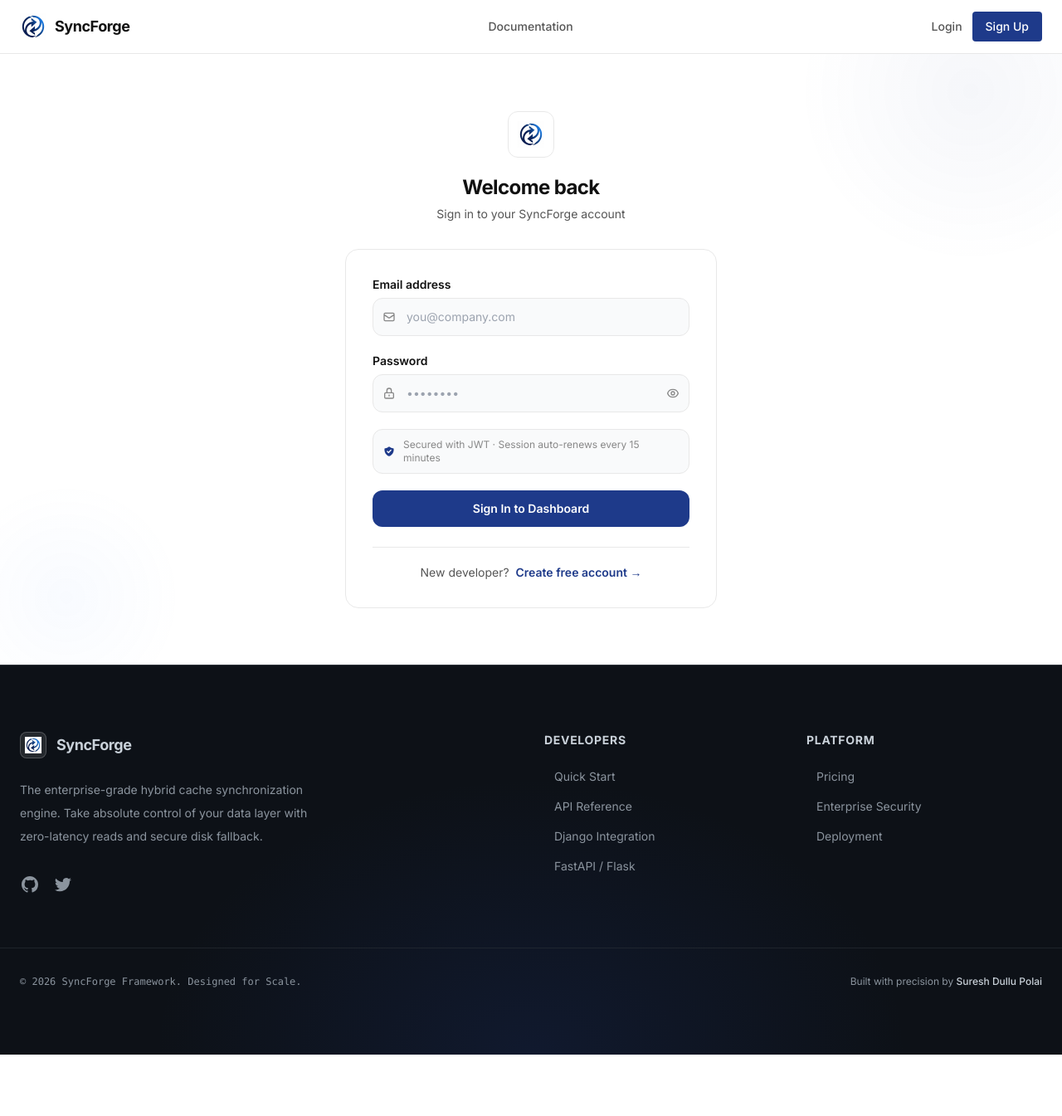
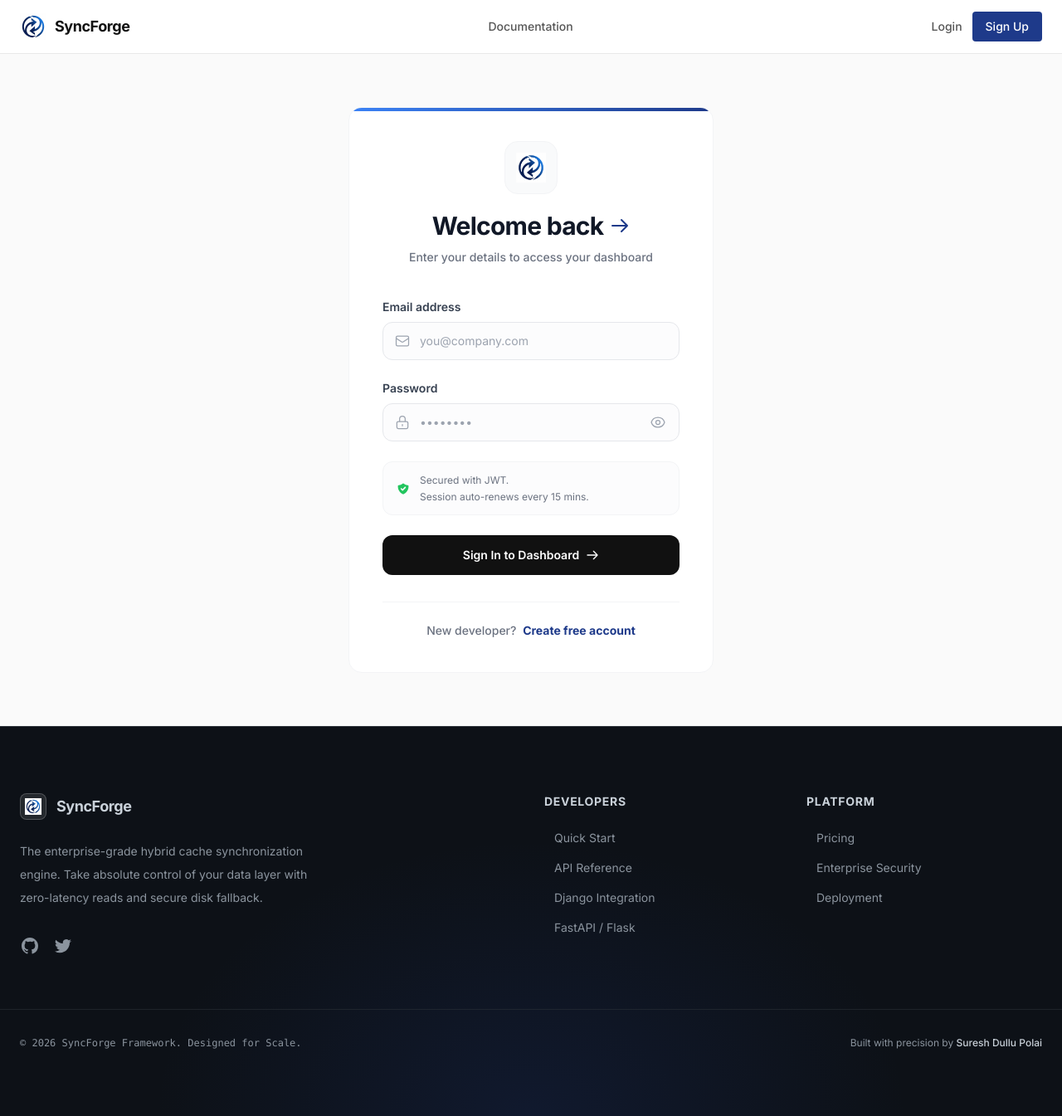
Before and after one commit to sureshdulupolai/syncforge, a Django app: page /dashboard/login/ in a window 1280 px wide. Shown: the whole page at 83% size. Before the commit the page ends 1271 px from the top, so only its background shows below. Run offline with Django 5.2, Linux system fonts and the light colour scheme; parts of the project's set-up code (start-up, migrations or seed data) failed here and were passed over; some libraries are stand-ins or nearby versions.

Commit message:
adding update on UI of login and register and added page not found and loader + update setting file

```diff
--- a/config/urls.py
+++ b/config/urls.py
@@ -19,6 +19,8 @@ from django.urls import path, include
 from django.views.generic.base import RedirectView
 from django.templatetags.static import static
 
+handler404 = 'core.views.custom_404'
+
 urlpatterns = [
     path('sf-internal-admin-7x9q/', admin.site.urls),
     path('', include('core.urls')),
@@ -27,3 +29,14 @@ urlpatterns = [
     # Fix favicon 404 error
     path('favicon.ico', RedirectView.as_view(url=static('logo_icon.png'), permanent=True)),
 ]
+
+from django.conf import settings
+from django.urls import re_path
+from django.views.static import serve
+
+if not settings.DEBUG:
+    urlpatterns += [
+        re_path(r'^static/(?P<path>.*)$', serve, {
+            'document_root': settings.STATICFILES_DIRS[0],
+        }),
+    ]
--- a/templates/dashboard/login.html
+++ b/templates/dashboard/login.html
@@ -5,126 +5,132 @@
 {% block meta_description %}Access your SyncForge account to configure synchronization engines, view table metrics, and copy API keys.{% endblock %}
 
 {% block content %}
-<section class="min-h-[calc(100vh-64px)] flex items-center justify-center py-12 px-4 bg-white">
+<section class="min-h-[calc(100vh-64px)] flex items-center justify-center py-16 px-4 bg-[#FAFAFA]">
 
-    <!-- Subtle decorative blobs -->
-    <div class="pointer-events-none fixed inset-0 overflow-hidden" aria-hidden="true">
-        <div style="position:absolute;top:-100px;right:-100px;width:420px;height:420px;border-radius:50%;background:radial-gradient(circle,rgba(30,58,138,0.045) 0%,transparent 70%);"></div>
-        <div style="position:absolute;bottom:-60px;left:-60px;width:280px;height:280px;border-radius:50%;background:radial-gradient(circle,rgba(59,130,246,0.035) 0%,transparent 70%);"></div>
-    </div>
-
-    <div class="w-full max-w-md relative">
-
-        <!-- Logo + Heading -->
-        <div class="text-center mb-8">
-            <div class="flex justify-center mb-5">
-                <div class="w-14 h-14 rounded-xl flex items-center justify-center border border-brand-border bg-white">
-                    <img src="{% static 'logo_icon.png' %}" alt="SyncForge" class="w-8 h-8">
-                </div>
-            </div>
-            <h1 class="text-2xl font-bold tracking-tight text-brand-primary">Welcome back</h1>
-            <p class="text-brand-secondary text-sm mt-1.5">Sign in to your SyncForge account</p>
-        </div>
+    <div class="w-full max-w-[440px] relative">
 
         <!-- Card -->
-        <div class="bg-white rounded-2xl p-8 border border-brand-border" style="box-shadow:0 1px 3px rgba(0,0,0,0.05),0 8px 32px rgba(0,0,0,0.04);">
+        <div class="bg-white rounded-2xl p-8 sm:p-10 border border-gray-100 shadow-[0_8px_30px_rgb(0,0,0,0.04)] relative overflow-hidden">
+            <!-- Subtle top accent line -->
+            <div class="absolute top-0 left-0 w-full h-1 bg-gradient-to-r from-blue-500 to-brand-accent"></div>
+
+            <!-- Logo + Heading (Inside Card) -->
+            <div class="text-center mb-10">
+                <div class="inline-flex items-center justify-center w-16 h-16 rounded-2xl bg-gray-50 border border-gray-100 shadow-sm mb-5 relative group">
+                    <div class="absolute inset-0 bg-blue-500/10 rounded-2xl opacity-0 group-hover:opacity-100 transition-opacity"></div>
+                    <img src="{% static 'logo_icon.png' %}" alt="SyncForge" class="w-9 h-9 relative z-10">
+                </div>
+                <h1 class="text-2xl sm:text-3xl font-extrabold tracking-tight text-gray-900 flex items-center justify-center gap-2">
+                    Welcome back
+                    <svg class="w-6 h-6 text-brand-accent" fill="none" stroke="currentColor" viewBox="0 0 24 24"><path stroke-linecap="round" stroke-linejoin="round" stroke-width="2" d="M14 5l7 7m0 0l-7 7m7-7H3"/></svg>
+                </h1>
+                <p class="text-gray-500 text-sm mt-2.5 font-medium">Enter your details to access your dashboard</p>
+            </div>
 
             {% if errors.general %}
-            <div class="mb-6 flex items-start gap-3 bg-red-50 border border-red-200 text-red-700 text-sm px-4 py-3 rounded-xl">
-                <svg class="w-4 h-4 flex-shrink-0 mt-0.5" fill="currentColor" viewBox="0 0 20 20">
+            <div class="mb-6 flex items-start gap-3 bg-red-50/50 border border-red-100 text-red-600 text-sm px-4 py-3.5 rounded-xl">
+                <svg class="w-4 h-4 flex-shrink-0 mt-0.5 text-red-500" fill="currentColor" viewBox="0 0 20 20">
                     <path fill-rule="evenodd" d="M10 18a8 8 0 100-16 8 8 0 000 16zM8.707 7.293a1 1 0 00-1.414 1.414L8.586 10l-1.293 1.293a1 1 0 101.414 1.414L10 11.414l1.293 1.293a1 1 0 001.414-1.414L11.414 10l1.293-1.293a1 1 0 00-1.414-1.414L10 8.586 8.707 7.293z" clip-rule="evenodd"/>
                 </svg>
-                <span>{{ errors.general }}</span>
+                <span class="font-medium">{{ errors.general }}</span>
             </div>
             {% endif %}
 
             <form method="post" action="{% url 'login' %}" id="loginForm" novalidate>
                 {% csrf_token %}
-                <div class="space-y-5">
+                <div class="space-y-6">
 
                     <!-- Email -->
                     <div>
-                        <label class="block text-sm font-semibold text-brand-primary mb-1.5" for="id_email">Email address</label>
-                        <div class="relative" id="email-wrap">
-                            <span class="absolute left-3 top-1/2 -translate-y-1/2 text-brand-muted pointer-events-none">
-                                <svg class="w-4 h-4" fill="none" stroke="currentColor" viewBox="0 0 24 24">
-                                    <path stroke-linecap="round" stroke-linejoin="round" stroke-width="2" d="M3 8l7.89 5.26a2 2 0 002.22 0L21 8M5 19h14a2 2 0 002-2V7a2 2 0 00-2-2H5a2 2 0 00-2 2v10a2 2 0 002 2z"/>
+                        <label class="block text-sm font-semibold text-gray-700 mb-2" for="id_email">Email address</label>
+                        <div class="relative group" id="email-wrap">
+                            <span class="absolute left-3.5 top-1/2 -translate-y-1/2 text-gray-400 group-focus-within:text-brand-accent transition-colors">
+                                <svg class="w-5 h-5" fill="none" stroke="currentColor" viewBox="0 0 24 24">
+                                    <path stroke-linecap="round" stroke-linejoin="round" stroke-width="1.5" d="M3 8l7.89 5.26a2 2 0 002.22 0L21 8M5 19h14a2 2 0 002-2V7a2 2 0 00-2-2H5a2 2 0 00-2 2v10a2 2 0 002 2z"/>
                                 </svg>
                             </span>
                             <input id="id_email" type="email" name="email"
                                    value="{{ form_data.email|default:'' }}"
                                    placeholder="you@company.com"
                                    maxlength="254"
-                                   class="w-full pl-10 pr-4 py-3 rounded-xl text-sm text-brand-primary bg-gray-50 outline-none transition-all focus:bg-white"
-                                   style="border: 1.5px solid {% if errors.email %}#f87171{% else %}#e8e8e8{% endif %};"
+                                   class="w-full pl-11 pr-4 py-3 rounded-xl text-sm text-gray-900 bg-gray-50/50 border outline-none transition-all focus:bg-white focus:ring-4 focus:ring-brand-accent/10"
+                                   style="border-color: {% if errors.email %}#fca5a5{% else %}#e5e7eb{% endif %};"
                                    autocomplete="email"
-                                   onfocus="this.style.borderColor='#1E3A8A';this.style.background='#fff'"
-                                   onblur="this.style.background='#f9fafb'"
+                                   onfocus="this.style.borderColor='#3b82f6'"
+                                   onblur="this.style.borderColor='{% if errors.email %}#fca5a5{% else %}#e5e7eb{% endif %}'"
                                    oninput="clearErr('email-wrap','email-err')"
                                    required>
                         </div>
                         {% if errors.email %}
-                        <p id="email-err" class="mt-1.5 text-xs text-red-500 flex items-center gap-1">
-                            <svg class="w-3 h-3 flex-shrink-0" fill="currentColor" viewBox="0 0 20 20"><path fill-rule="evenodd" d="M18 10a8 8 0 11-16 0 8 8 0 0116 0zm-7 4a1 1 0 11-2 0 1 1 0 012 0zm-1-9a1 1 0 00-1 1v4a1 1 0 102 0V6a1 1 0 00-1-1z" clip-rule="evenodd"/></svg>
+                        <p id="email-err" class="mt-2 text-xs text-red-500 font-medium flex items-center gap-1.5">
+                            <svg class="w-3.5 h-3.5" fill="currentColor" viewBox="0 0 20 20"><path fill-rule="evenodd" d="M18 10a8 8 0 11-16 0 8 8 0 0116 0zm-7 4a1 1 0 11-2 0 1 1 0 012 0zm-1-9a1 1 0 00-1 1v4a1 1 0 102 0V6a1 1 0 00-1-1z" clip-rule="evenodd"/></svg>
                             {{ errors.email }}
                         </p>
                         {% else %}
-                        <p id="email-err" class="mt-1.5 text-xs text-red-500 flex items-center gap-1 hidden"></p>
+                        <p id="email-err" class="mt-2 text-xs text-red-500 font-medium flex items-center gap-1.5 hidden"></p>
                         {% endif %}
                     </div>
 
                     <!-- Password -->
                     <div>
-                        <label class="block text-sm font-semibold text-brand-primary mb-1.5" for="id_password">Password</label>
-                        <div class="relative" id="pw-wrap">
-                            <span class="absolute left-3 top-1/2 -translate-y-1/2 text-brand-muted pointer-events-none">
-                                <svg class="w-4 h-4" fill="none" stroke="currentColor" viewBox="0 0 24 24">
-                                    <path stroke-linecap="round" stroke-linejoin="round" stroke-width="2" d="M12 15v2m-6 4h12a2 2 0 002-2v-6a2 2 0 00-2-2H6a2 2 0 00-2 2v6a2 2 0 002 2zm10-10V7a4 4 0 00-8 0v4h8z"/>
+                        <div class="flex items-center justify-between mb-2">
+                            <label class="block text-sm font-semibold text-gray-700" for="id_password">Password</label>
+                        </div>
+                        <div class="relative group" id="pw-wrap">
+                            <span class="absolute left-3.5 top-1/2 -translate-y-1/2 text-gray-400 group-focus-within:text-brand-accent transition-colors">
+                                <svg class="w-5 h-5" fill="none" stroke="currentColor" viewBox="0 0 24 24">
+                                    <path stroke-linecap="round" stroke-linejoin="round" stroke-width="1.5" d="M12 15v2m-6 4h12a2 2 0 002-2v-6a2 2 0 00-2-2H6a2 2 0 00-2 2v6a2 2 0 002 2zm10-10V7a4 4 0 00-8 0v4h8z"/>
                                 </svg>
                             </span>
                             <input id="id_password" type="password" name="password"
                                    placeholder="••••••••"
                                    maxlength="128"
-                                   class="w-full pl-10 pr-12 py-3 rounded-xl text-sm text-brand-primary bg-gray-50 outline-none transition-all focus:bg-white"
-                                   style="border: 1.5px solid {% if errors.password %}#f87171{% else %}#e8e8e8{% endif %};"
+                                   class="w-full pl-11 pr-12 py-3 rounded-xl text-sm text-gray-900 bg-gray-50/50 border outline-none transition-all focus:bg-white focus:ring-4 focus:ring-brand-accent/10"
+                                   style="border-color: {% if errors.password %}#fca5a5{% else %}#e5e7eb{% endif %};"
                                    autocomplete="current-password"
-                                   onfocus="this.style.borderColor='#1E3A8A';this.style.background='#fff'"
-                                   onblur="this.style.background='#f9fafb'"
+                                   onfocus="this.style.borderColor='#3b82f6'"
+                                   onblur="this.style.borderColor='{% if errors.password %}#fca5a5{% else %}#e5e7eb{% endif %}'"
                                    oninput="clearErr('pw-wrap','pw-err')"
                                    required>
                             <button type="button" onclick="togglePw('id_password','eye-login')"
-                                    class="absolute right-3 top-1/2 -translate-y-1/2 text-brand-muted hover:text-brand-primary transition-subtle" tabindex="-1">
-                                <svg id="eye-login" class="w-4 h-4" fill="none" stroke="currentColor" viewBox="0 0 24 24">
-                                    <path stroke-linecap="round" stroke-linejoin="round" stroke-width="2" d="M15 12a3 3 0 11-6 0 3 3 0 016 0z"/>
-                                    <path stroke-linecap="round" stroke-linejoin="round" stroke-width="2" d="M2.458 12C3.732 7.943 7.523 5 12 5c4.478 0 8.268 2.943 9.542 7-1.274 4.057-5.064 7-9.542 7-4.477 0-8.268-2.943-9.542-7z"/>
+                                    class="absolute right-3 top-1/2 -translate-y-1/2 text-gray-400 hover:text-gray-600 transition-colors p-1" tabindex="-1">
+                                <svg id="eye-login" class="w-5 h-5" fill="none" stroke="currentColor" viewBox="0 0 24 24">
+                                    <path stroke-linecap="round" stroke-linejoin="round" stroke-width="1.5" d="M15 12a3 3 0 11-6 0 3 3 0 016 0z"/>
+                                    <path stroke-linecap="round" stroke-linejoin="round" stroke-width="1.5" d="M2.458 12C3.732 7.943 7.523 5 12 5c4.478 0 8.268 2.943 9.542 7-1.274 4.057-5.064 7-9.542 7-4.477 0-8.268-2.943-9.542-7z"/>
                                 </svg>
                             </button>
                         </div>
                         {% if errors.password %}
-                        <p id="pw-err" class="mt-1.5 text-xs text-red-500">{{ errors.password }}</p>
+                        <p id="pw-err" class="mt-2 text-xs text-red-500 font-medium flex items-center gap-1.5">
+                            <svg class="w-3.5 h-3.5" fill="currentColor" viewBox="0 0 20 20"><path fill-rule="evenodd" d="M18 10a8 8 0 11-16 0 8 8 0 0116 0zm-7 4a1 1 0 11-2 0 1 1 0 012 0zm-1-9a1 1 0 00-1 1v4a1 1 0 102 0V6a1 1 0 00-1-1z" clip-rule="evenodd"/></svg>
+                            {{ errors.password }}
+                        </p>
                         {% else %}
-                        <p id="pw-err" class="mt-1.5 text-xs text-red-500 hidden"></p>
+                        <p id="pw-err" class="mt-2 text-xs text-red-500 font-medium flex items-center gap-1.5 hidden"></p>
                         {% endif %}
                     </div>
 
                     <!-- Security info -->
-                    <div class="flex items-center gap-2.5 text-xs text-brand-muted bg-gray-50 px-3 py-2.5 rounded-xl border border-brand-border">
-                        <svg class="w-3.5 h-3.5 text-brand-accent flex-shrink-0" fill="currentColor" viewBox="0 0 20 20">
+                    <div class="flex items-center gap-3 text-xs text-gray-500 bg-gray-50/50 px-4 py-3 rounded-xl border border-gray-100">
+                        <svg class="w-4 h-4 text-green-500 flex-shrink-0" fill="currentColor" viewBox="0 0 20 20">
                             <path fill-rule="evenodd" d="M2.166 4.999A11.954 11.954 0 0010 1.944 11.954 11.954 0 0017.834 5c.11.65.166 1.32.166 2.001 0 5.225-3.34 9.67-8 11.317C5.34 16.67 2 12.225 2 7c0-.682.057-1.35.166-2.001zm11.541 3.708a1 1 0 00-1.414-1.414L9 10.586 7.707 9.293a1 1 0 00-1.414 1.414l2 2a1 1 0 001.414 0l4-4z" clip-rule="evenodd"/>
                         </svg>
-                        Secured with JWT · Session auto-renews every 15 minutes
+                        <span class="leading-relaxed">Secured with JWT.<br>Session auto-renews every 15 mins.</span>
                     </div>
 
                     <button type="submit"
-                            class="w-full bg-brand-accent text-white py-3 px-6 rounded-xl font-semibold text-sm transition-subtle hover:bg-brand-accenthover active:scale-[0.99]">
+                            class="w-full bg-brand-primary text-white py-3.5 px-6 rounded-xl font-semibold text-sm transition-all hover:bg-brand-primary/90 hover:shadow-lg hover:shadow-brand-primary/20 active:scale-[0.99] flex justify-center items-center gap-2">
                         Sign In to Dashboard
+                        <svg class="w-4 h-4" fill="none" stroke="currentColor" viewBox="0 0 24 24"><path stroke-linecap="round" stroke-linejoin="round" stroke-width="2" d="M14 5l7 7m0 0l-7 7m7-7H3"/></svg>
                     </button>
                 </div>
             </form>
 
-            <div class="mt-6 pt-5 border-t border-brand-border text-center text-sm text-brand-secondary">
-                New developer?
-                <a href="{% url 'register' %}" class="text-brand-accent font-semibold hover:underline ml-1">Create free account →</a>
+            <div class="mt-8 pt-6 border-t border-gray-100 text-center">
+                <p class="text-sm text-gray-500 font-medium">
+                    New developer?
+                    <a href="{% url 'register' %}" class="text-brand-accent font-bold hover:text-blue-700 transition-colors ml-1">Create free account</a>
+                </p>
             </div>
         </div>
 
```
Also changed, not shown: api/rate_limit.py (+13 -8 lines), config/settings.py (+19 -3 lines), core/middleware.py (added, +51 -0 lines), core/utils.py (added, +32 -0 lines), core/views.py (+10 -1 lines), templates/404.html (added, +32 -0 lines), templates/429.html (added, +32 -0 lines), templates/dashboard/register.html (+53 -51 lines).
